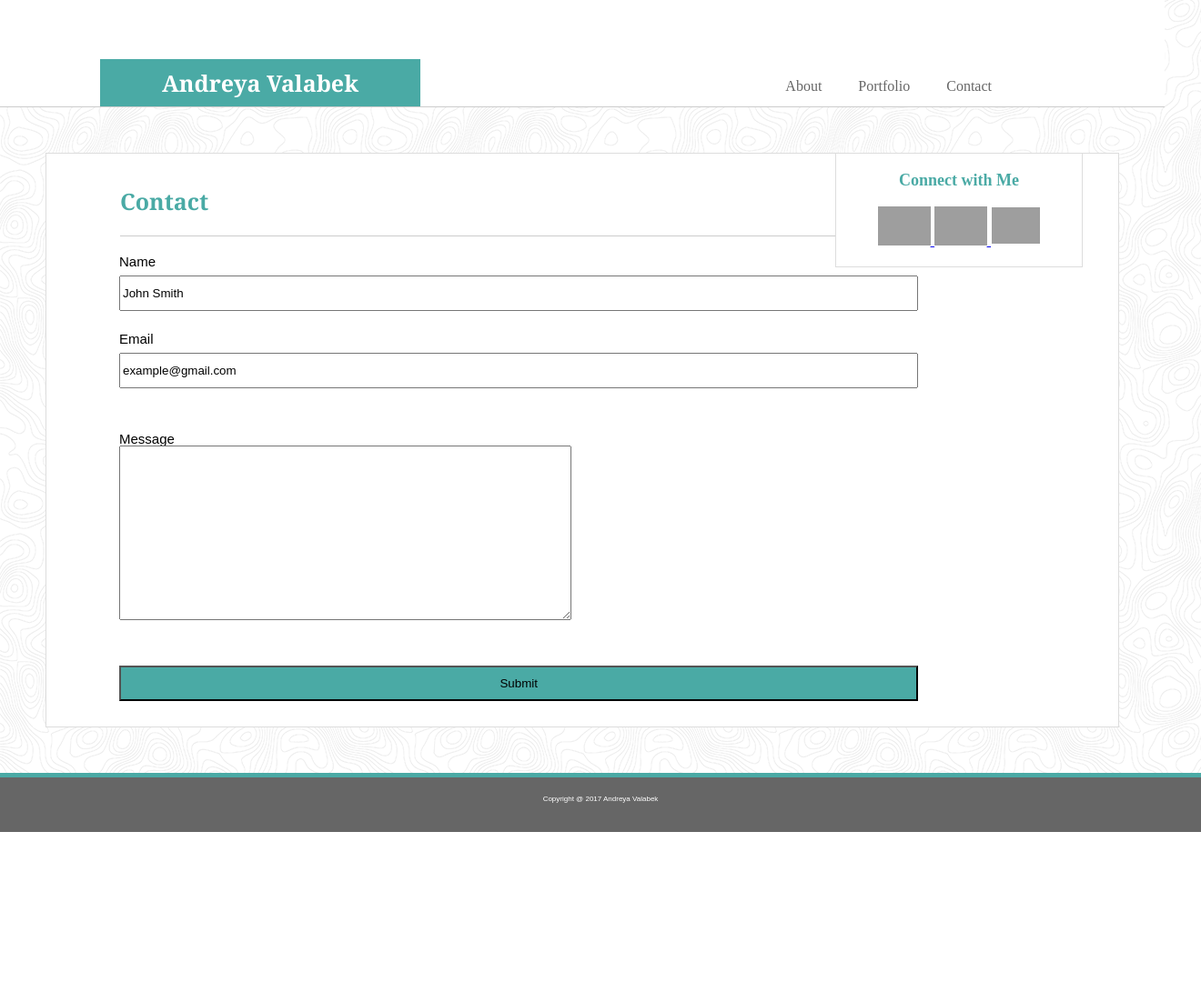
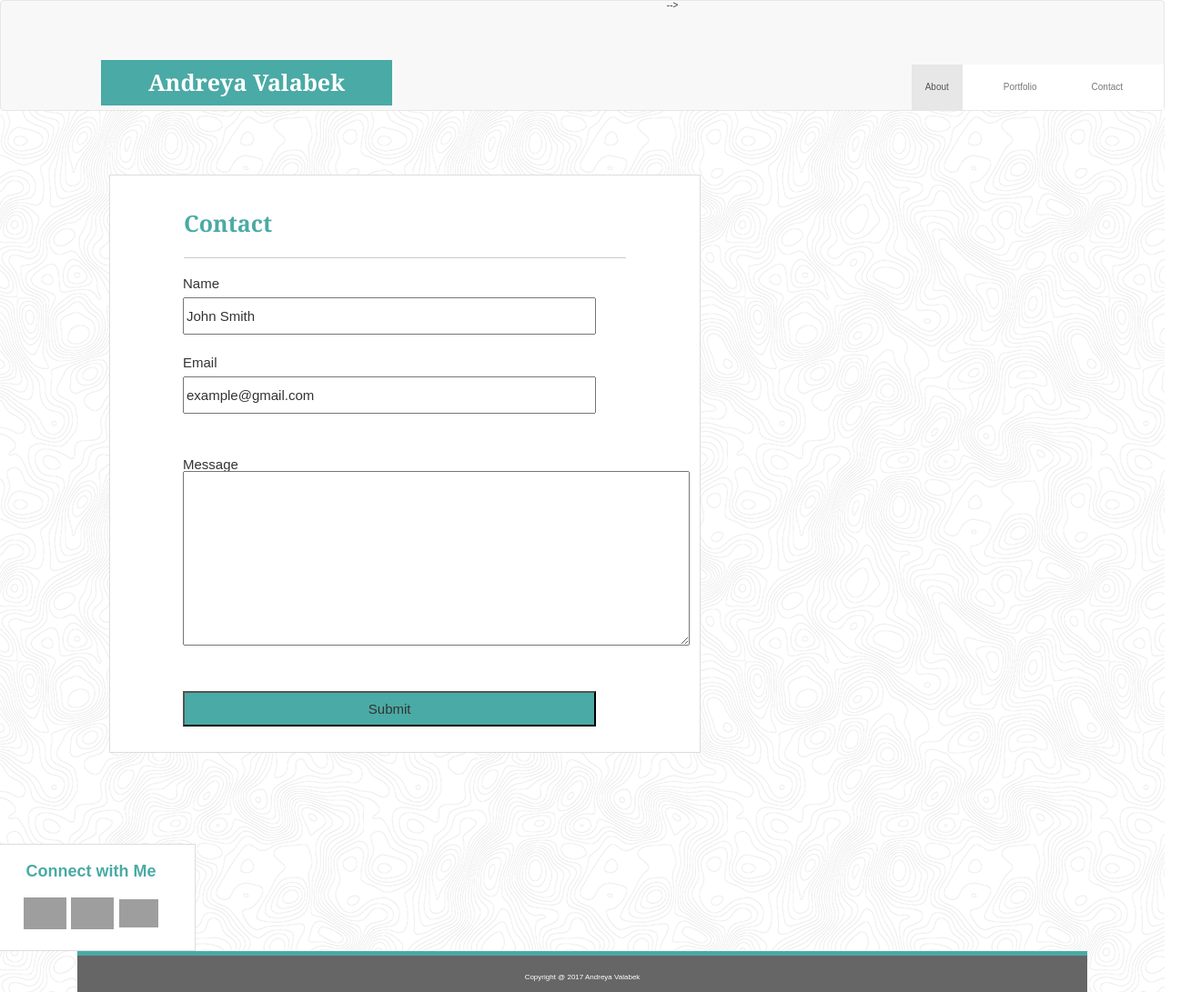
Before and after one commit to avalabek/Bootstrap-Portfolio, a plain HTML site: page contact.html in a window 1280 px wide. Shown: the whole page at 91% size, 1320 px wide, since content can reach past the window. Before the commit the page ends 915 px from the top, so only its background shows below. Drawn offline with nearby package versions, Linux system fonts and the light colour scheme; grey boxes are pictures that could not be loaded.

Commit message:
bootstrap elements added to contact page

```diff
--- a/contact.html
+++ b/contact.html
@@ -2,7 +2,12 @@
 	<html lang="en-us">
 <head>
   	<meta charset="UTF-8">
+  	<!---include the below code to make it responsive:viewport boilerplate-->
+  <meta name="viewport" content="width=device-width,initial-scale=1">
 		<title>Portfolio</title>
+<!--bootstrap and javascript links-->
+		<link rel="stylesheet" href="https://maxcdn.bootstrapcdn.com/bootstrap/3.3.7/css/bootstrap.min.css" integrity="sha384-BVYiiSIFeK1dGmJRAkycuHAHRg32OmUcww7on3RYdg4Va+PmSTsz/K68vbdEjh4u" crossorigin="anonymous">
+	<script src="https://maxcdn.bootstrapcdn.com/bootstrap/3.3.7/js/bootstrap.min.js" integrity="sha384-Tc5IQib027qvyjSMfHjOMaLkfuWVxZxUPnCJA7l2mCWNIpG9mGCD8wGNIcPD7Txa" crossorigin="anonymous"></script>
 
 	<!--the reset.css must be above the style.css as loads in order -->
 		<link href="assets/css/reset.css" rel="stylesheet" type="text/css">
@@ -10,16 +15,106 @@
 </head>
 
 <body style="background-image:url('assets/images/topography.png')">
-	<header>
- 		<ul>
-   			<l1 id="name">Andreya Valabek</l1>
-  			<li><a id="contact" href="contact.html">Contact</a></li>
-  			<li><a href="portfolio.html">Portfolio</a></li>
-  			<li><a href="index.html">About</a></li>
- 		</ul>
 
- 	</header>
-<!--end navigation bar-->
+<!--navbar  bootstrap start here...................... -->
+
+<nav class="navbar navbar-default">
+  <div class="container-fluid" >
+    <!-- Brand and toggle get grouped for better mobile display -->
+    <!--<div class="navbar-header">-->
+
+      <button type="button" class="navbar-toggle collapsed" data-toggle="collapse" data-target="#bs-example-navbar-collapse-1" aria-expanded="false">
+        <span class="sr-only"></span>
+        <span class="icon-bar"></span>
+        <span class="icon-bar"></span>
+        <span class="icon-bar"></span>
+      </button>-->
+    <a class="navbar-brand" id="name" href="#">Andreya Valabek</a>
+    </div>
+
+    <!-- Collect the nav links, forms, and other content for toggling -->
+    <div class="collapse navbar-collapse" id="bs-example-navbar-collapse-1">
+      <ul class="nav navbar-nav">
+           </ul>
+
+
+      <ul class="nav navbar-nav navbar-right">
+      	<li class="active"><a href="index.html">About <span class="sr-only"></span></a></li>
+        <li><a href="portfolio.html">Portfolio</a></li>
+        <li><a href="contact.html">Contact</a></li>
+
+
+      </ul>
+    </div><!-- /.navbar-collapse -->
+  </div><!-- /.container-fluid -->
+</nav>
+
+<!--end navbar-->
+
+<!--start main body -->
+<div class="container">
+	<div class="row">
+		<div class="col-md-8">
+			<div class="mainBody">
+			<h2 class="title">Contact</h2>
+				<form>
+  		Name<br>
+  		<input type="text" name="Name" value="John Smith"><br><br>
+  		Email<br>
+  		<input type="text" name="Email" value="example@gmail.com">
+   	</form>
+	<form>
+	Message<br>
+		<textarea name="message" rows="10" cols="60">
+
+		</textarea>
+	</form>
+ 	<form action="/action_page.php">
+
+  		<input class="submit" type="submit" value="Submit">
+	</form>
+			</div>
+		</div>
+		<br>
+
+			<div class="space"> <br> <br>
+			</div>
+	</div>
+</div>
+		<div class="col-md-3">
+			<div class="sidebar">
+		 	<h3>Connect with Me</h3>
+
+		<a href="https://github.com/avalabek" target="_blank">
+		 	<img class="icon" src="https://cdn3.iconfinder.com/data/icons/free-social-icons/67/github_square_black-128.png">
+		</a>
+		<a href="https://www.linkedin.com/in/andreya-valabek-9b552b14" target="_blank">
+			<img class="icon" src="https://cdn3.iconfinder.com/data/icons/free-social-icons/67/linkedin_square_color-128.png">
+		</a>
+		<a href="https://stackoverflow.com/users/8545740/avalabek?tab=profile" target="_blank">
+			<img class="icon" id="stackoverflow" src="https://cdn3.iconfinder.com/data/icons/inficons/128/stackoverflow.png">
+		</a>
+			</div>
+		</div>
+<div class="container">
+<div class="container-fluid">
+	<div class="row>"
+		<div class="col-md-12">
+
+  <div class="footer">Copyright @ 2017 Andreya Valabek</div>
+  	</div>
+  </div>
+  </div>
+  </body>
+  </html>
+
+
+
+
+
+
+
+<!--original code
 <div class="sidebar">
 		 	<h3>Connect with Me</h3>
 			<a href="https://github.com/avalabek" target="_blank">
@@ -54,4 +149,4 @@
 </div>
 
 <footer class="footer"> Copyright @ 2017 Andreya Valabek</footer>
-</body>
+</body>-->
```
Also changed, not shown: index.html (+8 -7 lines), portfolio.html (+13 -9 lines).
